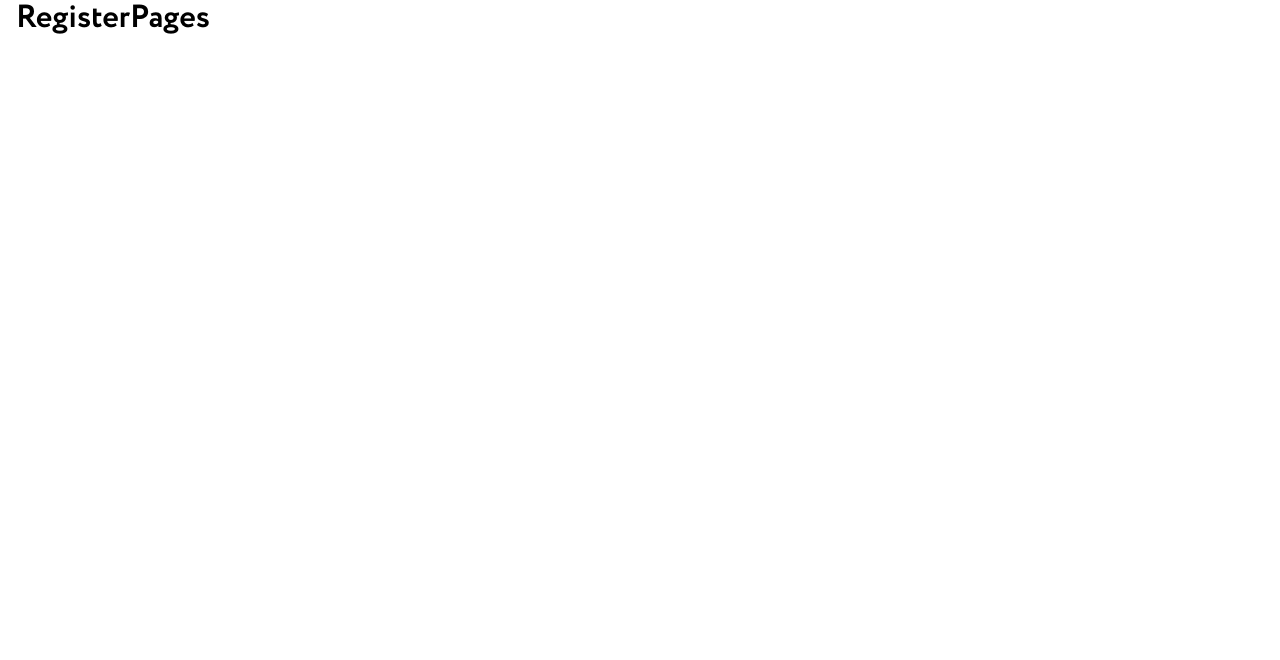
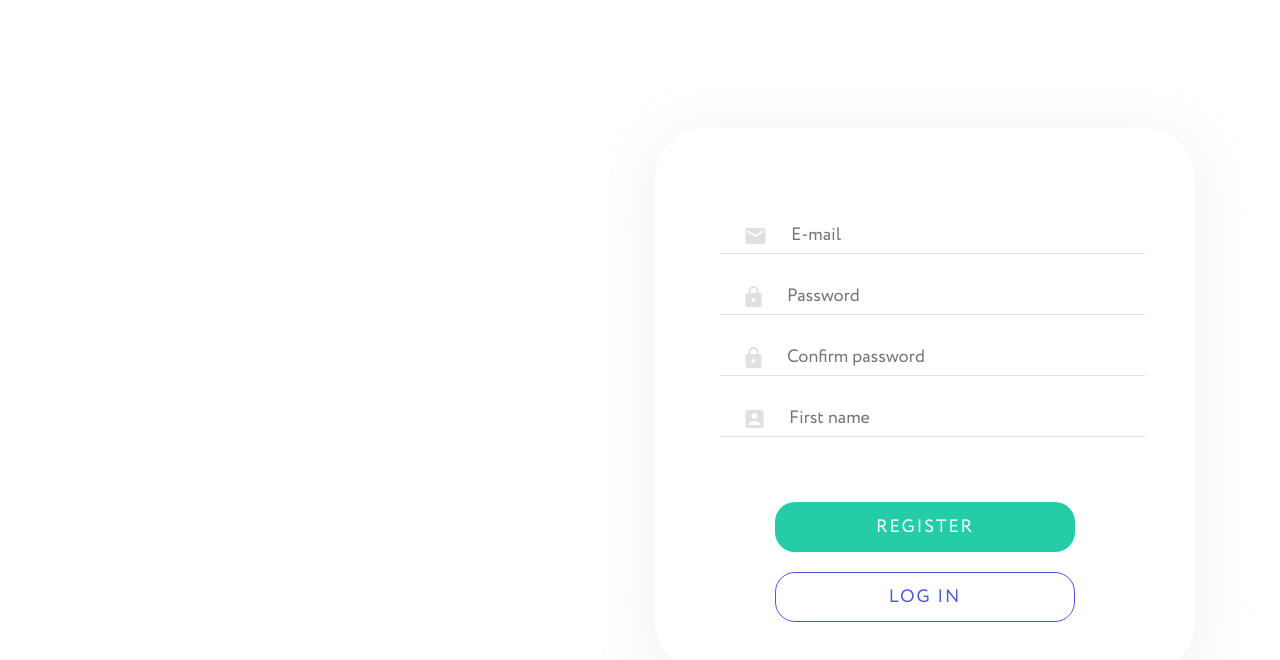
Before and after one commit to DanilMishchenko/wallet-app-frontend, a React (Create React App) app: page /register in a window 1280 px wide. Shown: the top 660 px of the page. Built offline with nearby package versions, Linux system fonts and the light colour scheme.

Commit message:
add register form

```diff
--- a/src/components/RegisterForm/RegisterForm.jsx
+++ b/src/components/RegisterForm/RegisterForm.jsx
@@ -0,0 +1,97 @@
+import { Formik, Form } from 'formik';
+import * as Yup from 'yup';
+import { NavLink } from 'react-router-dom';
+
+import { ReactComponent as EmailIcon } from '../../images/email.svg';
+import { ReactComponent as PasswordIcon } from '../../images/passwordLock.svg';
+import { ReactComponent as NameIcon } from '../../images/nameIcon.svg';
+
+import { PrimaryButton } from '../PrimaryButton/PrimaryButton';
+import { SecondaryButton } from '../SecondaryButton/SecondaryButton';
+
+import { TextInput } from '../TextInput/TextInput';
+
+import { Div, InputForm, ButtonDiv } from './RegistrationForm.styled';
+
+export const RegisterForm = () => {
+  const validationForm = Yup.object({
+    email: Yup.string().email('no valid email').required('Required'),
+    password: Yup.string()
+      .min(6, '6 symbols minimum')
+      .max(14, '14 symbols maximum')
+      .required('Required'),
+    confirmPassword: Yup.string()
+      .oneOf([Yup.ref('password')], 'Passwords do not match')
+      .required('Required'),
+    name: Yup.string()
+      .typeError()
+      .min(1, '1 symbol minimum')
+      .max(12, '12 symbols maximum')
+      .required('Required'),
+  });
+  return (
+    <>
+      <Div>
+        <Formik
+          initialValues={{
+            email: '',
+            password: '',
+            confirmPassword: '',
+            name: '',
+          }}
+          isValidating={false}
+          validateOnBlur
+          validationSchema={validationForm}
+          onSubmit={values => console.log(values)}
+        >
+          {({ dirty, isValid }) => (
+            <Form>
+              <InputForm>
+                <TextInput
+                  label={<EmailIcon />}
+                  name="email"
+                  placeholder="E-mail"
+                  type="email"
+                />
+
+                <TextInput
+                  label={<PasswordIcon />}
+                  name="password"
+                  placeholder="Password"
+                />
+
+                <TextInput
+                  label={<PasswordIcon />}
+                  name="confirmPassword"
+                  placeholder="Confirm password"
+                />
+
+                <TextInput
+                  label={<NameIcon />}
+                  name="name"
+                  placeholder="First name"
+                />
+              </InputForm>
+              <ButtonDiv>
+                <PrimaryButton
+                  //    disabled={true}
+                  disabled={!(isValid && dirty)}
+                  type="submit"
+                  textBtn="REGISTER"
+                />
+              </ButtonDiv>
+            </Form>
+          )}
+        </Formik>
+        <ButtonDiv>
+          <NavLink to="/Login">
+            <SecondaryButton
+              textBtn="LOG IN"
+              onClick={() => console.log('hi')}
+            />
+          </NavLink>
+        </ButtonDiv>
+      </Div>
+    </>
+  );
+};
--- /dev/null
+++ b/src/components/RegisterForm/RegistrationForm.styled.jsx
@@ -0,0 +1,42 @@
+import styled from 'styled-components';
+
+export const Div = styled.div`
+  @media screen and (min-width: 320px) {
+    width: 320px;
+    padding-top: 50px;
+    padding-bottom: 110px;
+    margin: 0 auto;
+  }
+  @media screen and (min-width: 760px) {
+    position: absolute;
+    bottom: 100px;
+    right: 50%;
+    transform: translate(50%);
+    width: 540px;
+    border-radius: 50px;
+    padding-bottom: 50px;
+    margin: auto;
+    box-shadow: 0px 10px 60px rgba(170, 178, 197, 0.2);
+  }
+  @media screen and (min-width: 1200px) {
+    bottom: 50%;
+    right: 85px;
+    transform: translateY(50%);
+    margin: 0;
+  }
+
+  background-color: white;
+`;
+
+export const InputForm = styled.div`
+  padding-bottom: 20px;
+  @media screen and (min-width: 760px) {
+    padding: 40px 50px 20px 65px;
+  }
+`;
+
+export const ButtonDiv = styled.div`
+  display: flex;
+  justify-content: center;
+  margin-top: 20px;
+`;
--- /dev/null
+++ b/src/components/TextInput/TextInput.jsx
@@ -0,0 +1,20 @@
+import { ErrorMessage, useField } from 'formik';
+
+import { Label, Input } from './TextInput.styled';
+
+export const TextInput = ({ label, ...props }) => {
+  const [field] = useField(props);
+  return (
+    <>
+      <ErrorMessage
+        component="div"
+        name={field.name}
+        style={{ color: '#FF6596' }}
+      />
+      <Label htmlFor={field.name} className="label">
+        {label}
+        <Input {...field} {...props} autoComplete="off" />
+      </Label>
+    </>
+  );
+};
--- /dev/null
+++ b/src/components/TextInput/TextInput.styled.jsx
@@ -0,0 +1,30 @@
+import styled from 'styled-components';
+
+export const Label = styled.label`
+  display: flex;
+  align-items: center;
+  // justify-content: center;
+
+  padding-left: 25px;
+  border-bottom: 1px solid #e0e0e0;
+
+  color: #bdbdbd;
+  margin-bottom: 25px;
+`;
+
+export const Input = styled.input`
+  border: none;
+  outline-style: none;
+  padding-left: 25px;
+  width: 250px;
+  height: 35px;
+
+  font-family: 'Circe';
+  font-weight: 400;
+  font-size: 18px;
+  line-height: 27px;
+
+  @media screen and (min-width: $TabletWidth) {
+    width: 409px;
+  }
+`;
--- a/src/pages/RegisterPages.js
+++ b/src/pages/RegisterPages.js
@@ -1,7 +1,5 @@
+import { RegisterForm } from '../components/RegisterForm/RegisterForm';
+
 export default function RegisterPages() {
-  return (
-    <>
-      <h1>RegisterPages</h1>
-    </>
-  );
+  return <RegisterForm />;
 }
```
